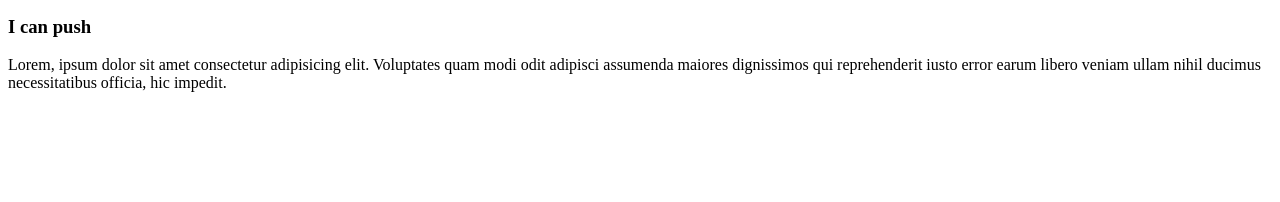
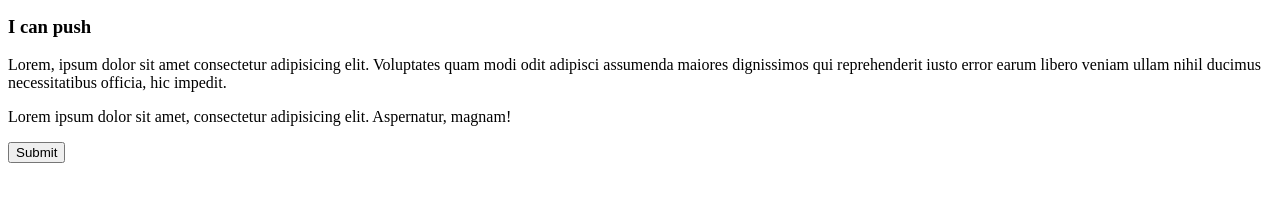
Before and after one commit to Noob-H4cker/My_First_Website, a plain HTML site: page index.html in a window 1280 px wide. Shown: the part 124-326 px from the top of the page. Drawn offline with Linux system fonts and the light colour scheme.

Commit message:
first commit

```diff
--- a/index.html
+++ b/index.html
@@ -13,5 +13,7 @@
         <h3>I can push</h3>
         <p>Lorem, ipsum dolor sit amet consectetur adipisicing elit. Voluptates quam modi odit adipisci assumenda maiores dignissimos qui reprehenderit iusto error earum libero veniam ullam nihil ducimus necessitatibus officia, hic impedit.</p>
     </div>
+    <p>Lorem ipsum dolor sit amet, consectetur adipisicing elit. Aspernatur, magnam!</p>
+    <button>Submit</button>
 </body>
 </html>
```
